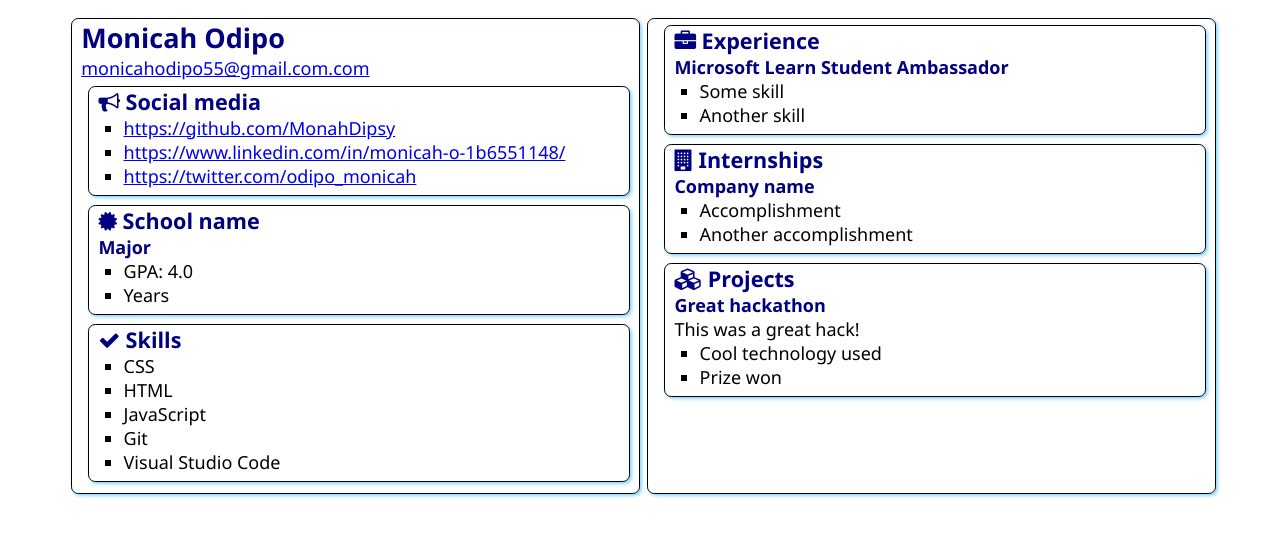
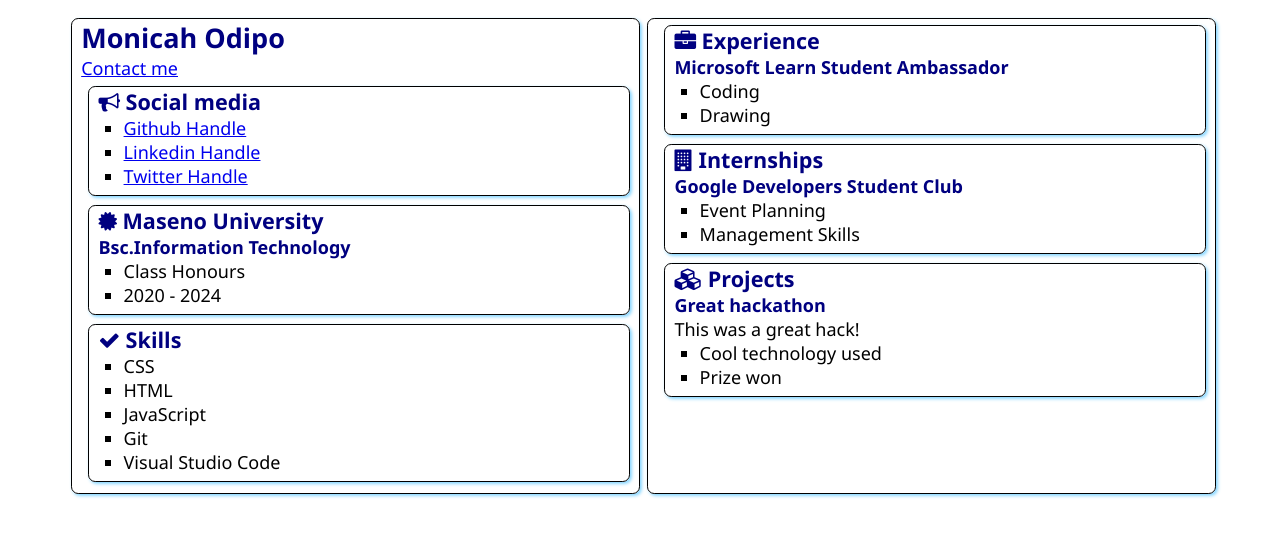
Before and after one commit to MonahDipsy/SATechnicalOnboarding, a plain HTML site: page src/index.html in a window 1280 px wide. Drawn offline with Linux system fonts and the light colour scheme.

Commit message:
Update index.html
Updates personal details

```diff
--- a/src/index.html
+++ b/src/index.html
@@ -13,7 +13,7 @@
     <main>
         <article class="box">
             <h1>Monicah Odipo</h1>
-            <div><a href="mailto:your.email@example.com">monicahodipo55@gmail.com.com</a></div>
+            <div><a href="monicahodipo55@gmail.com">Contact me</a></div>
 
             <section class="box">
                 <h2>
@@ -21,9 +21,9 @@
                     Social media
                 </h2>
                 <ul>
-                    <li><a href="https://github.com/<https://github.com/MonahDipsy>">https://github.com/MonahDipsy</a></li>
-                    <li><a href="https://linkedin.com/in/<handle>">https://www.linkedin.com/in/monicah-o-1b6551148/</a></li>
-                    <li><a href="https://twitter.com/<handle>">https://twitter.com/odipo_monicah</a></li>
+                    <li><a href="https://github.com/MonahDipsy">Github Handle</a></li>
+                    <li><a href="https://www.linkedin.com/in/monicah-o-1b6551148">Linkedin Handle</a></li>
+                    <li><a href="https://twitter.com/odipo_monicah">Twitter Handle</a></li>
                 </ul>
             </section>
 
@@ -31,12 +31,12 @@
                 <div class="education">
                     <h2>
                         <i class="fa fa-certificate" aria-hidden="true"></i>
-                        School name
+                        Maseno University
                     </h2>
-                    <h3>Major</h3>
+                    <h3>Bsc.Information Technology</h3>
                     <ul>
-                        <li>GPA: 4.0</li>
-                        <li>Years</li>
+                        <li>Class Honours</li>
+                        <li>2020 - 2024</li>
                     </ul>
                 </div>
             </section>
@@ -63,8 +63,8 @@
                 </h2>
                 <h3>Microsoft Learn Student Ambassador</h3>
                 <ul>
-                    <li>Some skill</li>
-                    <li>Another skill</li>
+                    <li>Coding</li>
+                    <li>Drawing</li>
                 </ul>
             </section>
             <section class="box">
@@ -73,10 +73,10 @@
                     Internships
                 </h2>
 
-                <h3>Company name</h3>
+                <h3>Google Developers Student Club</h3>
                 <ul>
-                    <li>Accomplishment</li>
-                    <li>Another accomplishment</li>
+                    <li>Event Planning</li>
+                    <li>Management Skills</li>
                 </ul>
             </section>
             <section class="box">
```
